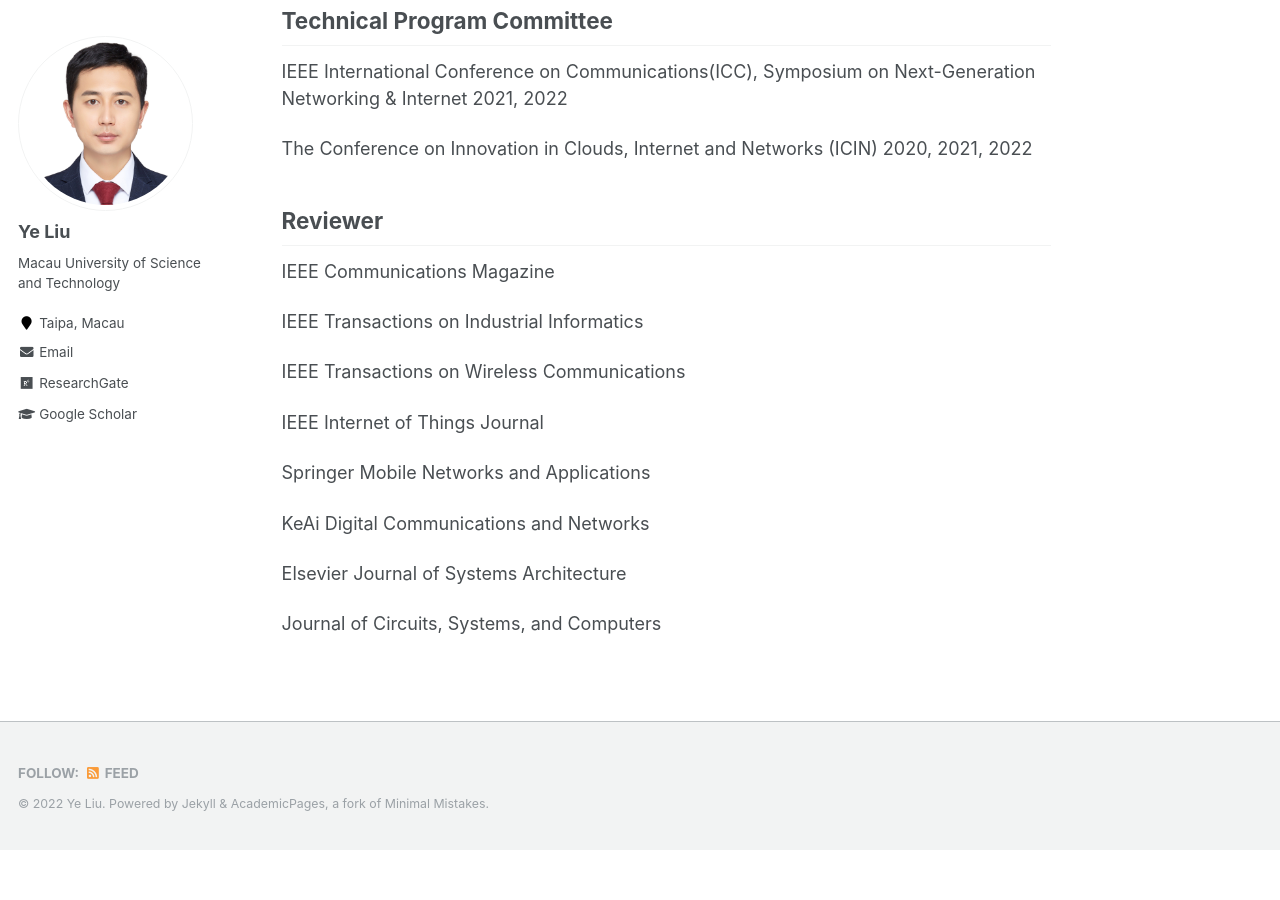
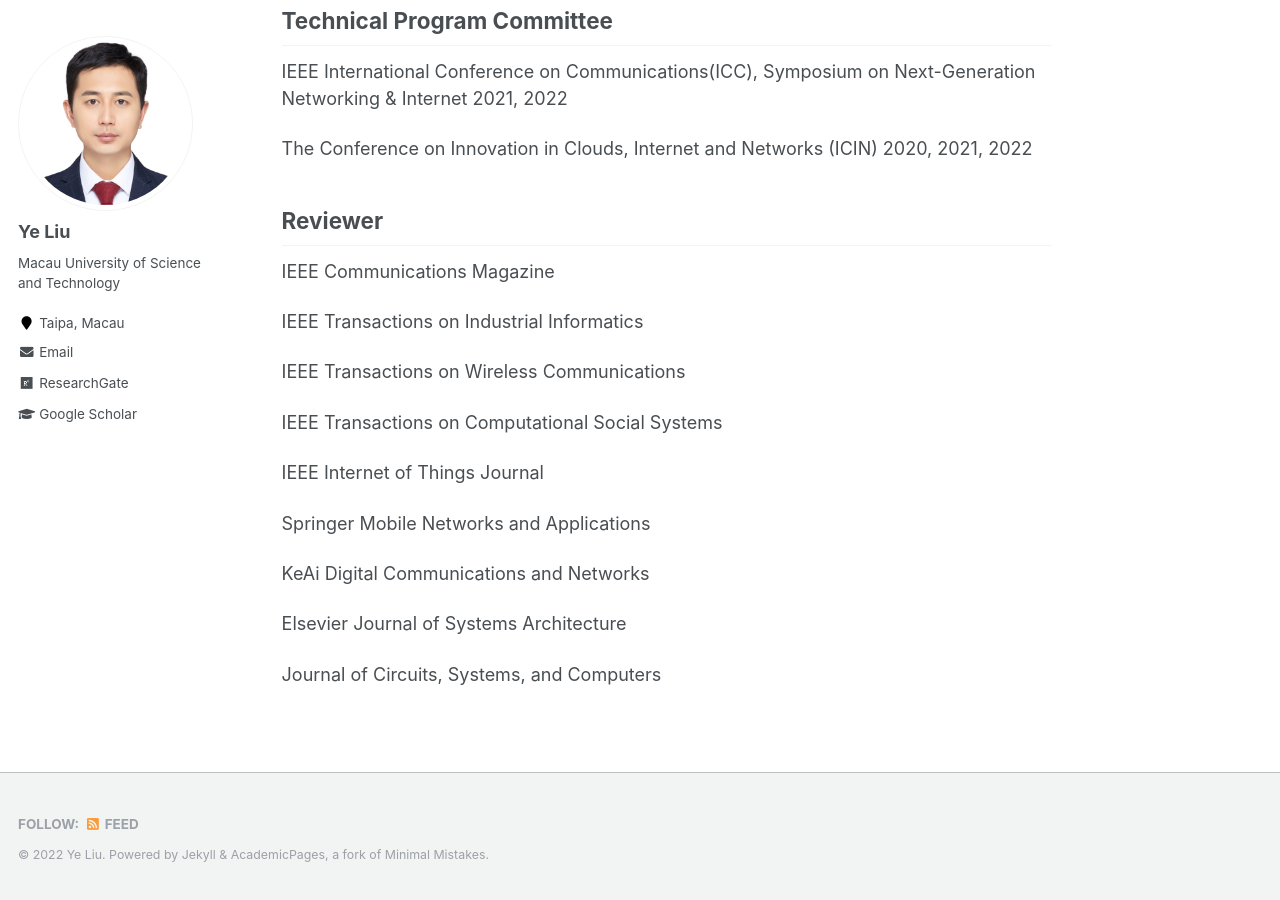
Before and after one commit to ChrisYe-Liu/chrisye-liu.github.io, a Jekyll site: the page built from _pages/professional-activities.md, in a window 1280 px wide and 900 px high, scrolled down 1186 px. Built offline with Jekyll 4.4.1, drawn with Linux system fonts in a browser that asks for light colours; before the commit the page ends 2036 px from its top, so only the background shows below that.

Commit message:
Update professional-activities.md

```diff
--- a/_pages/professional-activities.md
+++ b/_pages/professional-activities.md
@@ -48,6 +48,8 @@
 
 IEEE Transactions on Wireless Communications
 
+IEEE Transactions on Computational Social Systems
+
 IEEE Internet of Things Journal
 
 Springer Mobile Networks and Applications
```
